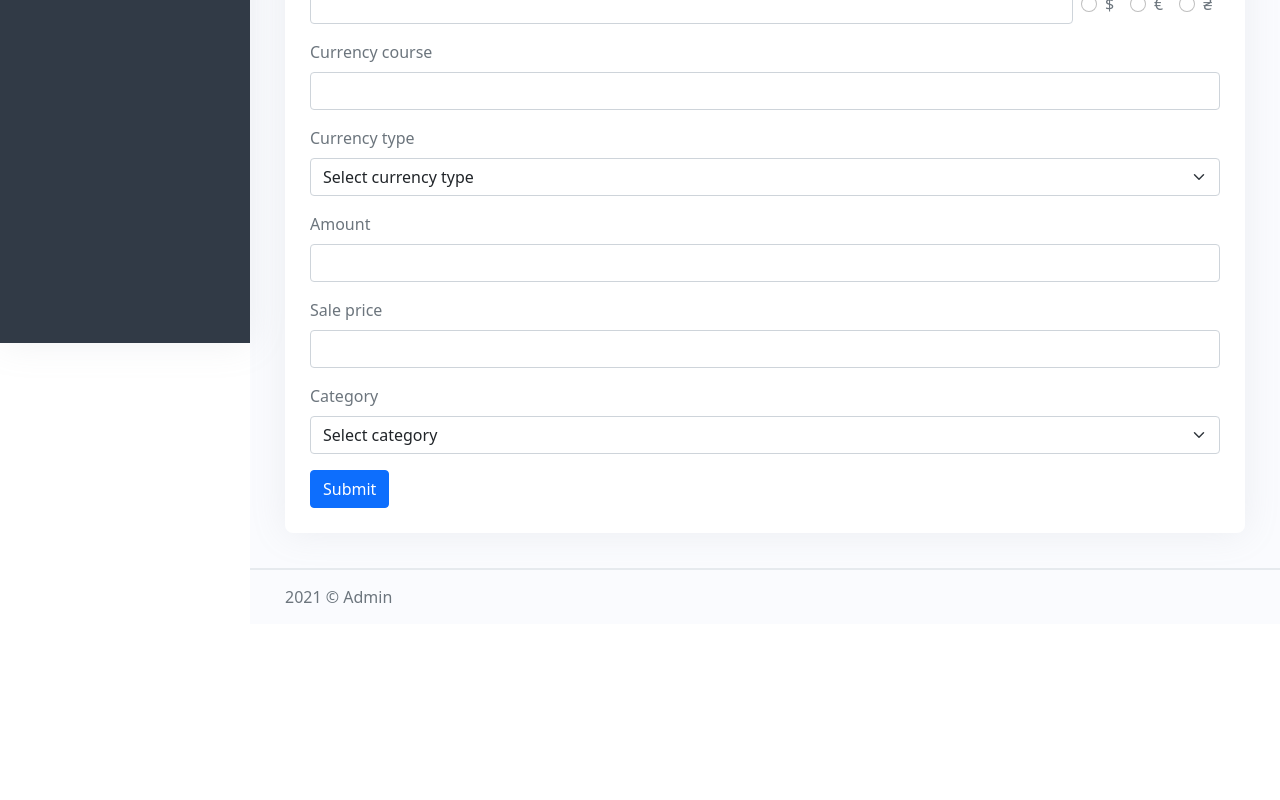
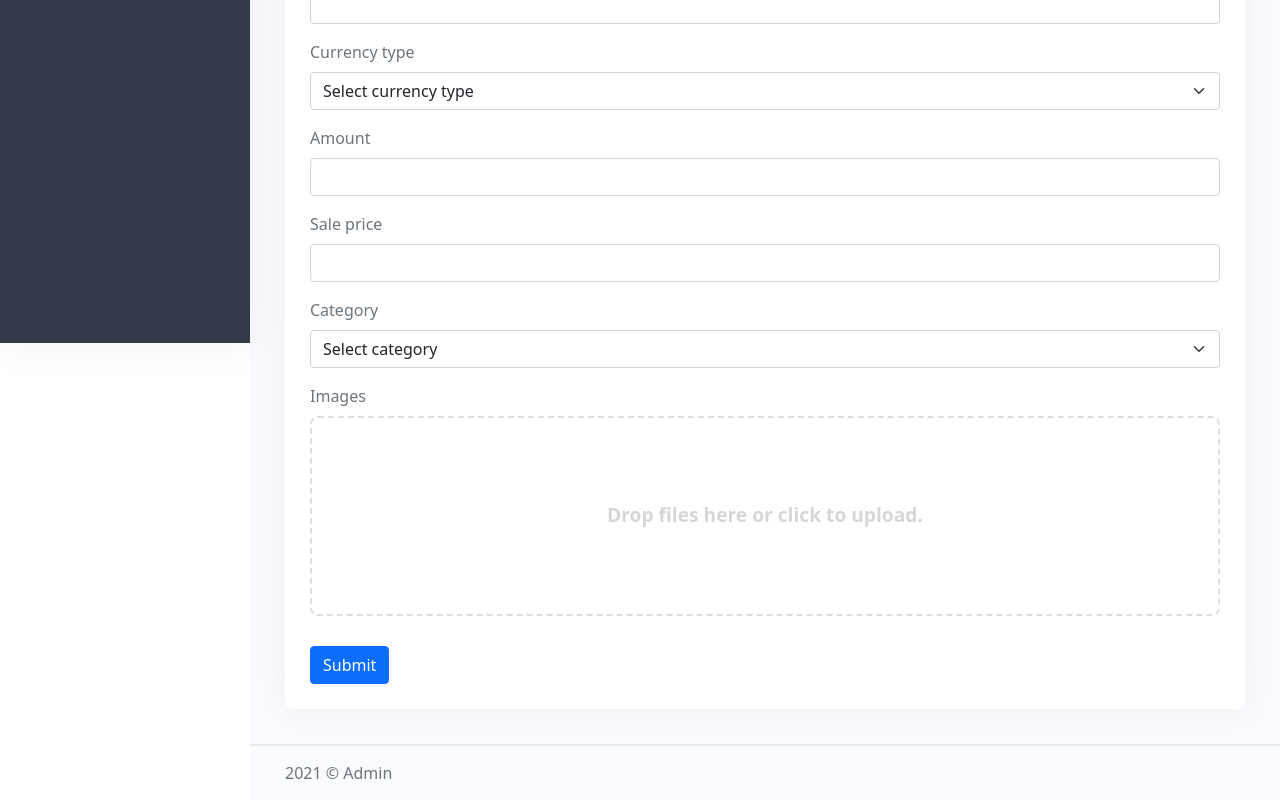
Before and after one commit to tanjuha/shop-admin, a React (Create React App) app: page /shop-admin/add-product in a window 1280 px wide. Shown: the part 457-1257 px from the top of the page. Before the commit the page ends 1081 px from the top, so only its background shows below. Built offline with nearby package versions, Linux system fonts and the light colour scheme.

Commit message:
add drag and drop images

```diff
--- a/src/components/AddProduct/AddProduct.tsx
+++ b/src/components/AddProduct/AddProduct.tsx
@@ -1,10 +1,23 @@
 import React, { useState } from "react";
 import { useDispatch } from "react-redux";
 import { addProduct } from "../../redux/reducers/productReducer";
-import "./addProduct.css";
+import { IProduct } from "../../utils/interfaces";
+import DragDropImages from "../DragDropImages/DragDropImages";
+import "./style.css";
 
 const AddProduct = () => {
-  const [value, setValue] = useState([]);
+  const [state, setState] = useState<IProduct>({
+    photos: [],
+    title: "",
+    description: "",
+    purchasePrice: "",
+    сurrencyСourse: "",
+    currencyType: "",
+    amount: "",
+    salePrice: "",
+    category: "",
+  });
+
   const dispatch = useDispatch();
 
   const handleChange = (
@@ -12,12 +25,12 @@ const AddProduct = () => {
       HTMLInputElement | HTMLTextAreaElement | HTMLSelectElement
     >
   ) => {
-    setValue({ ...value, [e.target.name]: e.target.value });
+    setState({ ...state, [e.target.name]: e.target.value });
   };
 
   const onSubmit = (e: React.SyntheticEvent) => {
     e.preventDefault();
-    dispatch(addProduct(value));
+    dispatch(addProduct(state));
   };
 
   return (
@@ -40,15 +53,6 @@ const AddProduct = () => {
             name="description"
             onChange={handleChange}
           ></textarea>
-        </div>
-        <div className="mb-3">
-          <label className="form-label">Imege</label>
-          <input
-            type="file"
-            className="form-control"
-            name="image"
-            onChange={handleChange}
-          />
         </div>
         <div className="mb-3 d-flex align-items-end">
           <div className="w-100">
@@ -147,6 +151,10 @@ const AddProduct = () => {
             <option value="3">Three</option>
           </select>
         </div>
+        <div className="">
+          <label className="form-label">Images</label>
+          <DragDropImages state={state} setState={setState} />
+        </div>
         <button type="submit" className="btn btn-primary">
           Submit
         </button>
--- /dev/null
+++ b/src/components/DragDropImages/DragDropImages.tsx
@@ -0,0 +1,113 @@
+import React, { useState } from "react";
+import { IPhoto } from "../../utils/interfaces";
+import "./style.css";
+
+const DragDropImages = ({ state, setState }: any) => {
+  const [dragEnterOver, setDragEnterOver] = useState(false);
+
+  const handleFileChange = (e: any) => {
+    let files = e.target.files;
+    handFiles(files);
+  };
+
+  const handFiles = (files: any) => {
+    let photosArr: any = [];
+
+    for (let file of files) {
+      let reader = new FileReader();
+      reader.readAsDataURL(file);
+      reader.addEventListener("load", () => {
+        let fileObj = {
+          name: file.name,
+          type: file.type,
+          size: file.size,
+          src: reader.result,
+        };
+
+        photosArr.push(fileObj);
+        setState({
+          ...state,
+          photos: [...photos, ...photosArr],
+        });
+      });
+    }
+  };
+
+  const handleDelete = (e: any) => {
+    let target = e.target.parentElement;
+    let targetIndex = target.dataset.imgindex * 1;
+    setState({
+      ...state,
+      photos: [
+        ...photos.slice(0, targetIndex),
+        ...photos.slice(targetIndex + 1),
+      ],
+    });
+  };
+
+  const handleDragEnterOver = (e: any) => {
+    e.preventDefault();
+    e.stopPropagation();
+    setDragEnterOver(true);
+  };
+
+  const handleDragLeave = (e: any) => {
+    e.preventDefault();
+    e.stopPropagation();
+    setDragEnterOver(false);
+  };
+
+  const handleDrop = (e: any) => {
+    e.preventDefault();
+    e.stopPropagation();
+    setDragEnterOver(false);
+
+    let dt = e.dataTransfer;
+    let files = dt.files;
+    handFiles(files);
+  };
+
+  const { photos } = state;
+  return (
+    <div className="file-upload">
+      <div className="custom-form-group">
+        <div
+          className={
+            dragEnterOver
+              ? "custom-file-drop-area highlight"
+              : "custom-file-drop-area"
+          }
+          onDragEnter={handleDragEnterOver}
+          onDragOver={handleDragEnterOver}
+          onDragLeave={handleDragLeave}
+          onDrop={handleDrop}
+        >
+          <input
+            type="file"
+            name="photos"
+            placeholder="Enter photos"
+            multiple
+            id="filephotos"
+            onChange={handleFileChange}
+          />
+          <label htmlFor="filephotos">
+            Drop files here or click to upload.
+          </label>
+        </div>
+        <div className="custom-file-preview">
+          {photos.length > 0 &&
+            photos.map((item: IPhoto, index: number) => {
+              return (
+                <div className="prev-img" key={index} data-imgindex={index}>
+                  <span onClick={handleDelete}>&times;</span>
+                  <img src={item.src} alt={item.name} />
+                </div>
+              );
+            })}
+        </div>
+      </div>
+    </div>
+  );
+};
+
+export default DragDropImages;
--- /dev/null
+++ b/src/components/DragDropImages/style.css
@@ -0,0 +1,114 @@
+
+  .file-upload {
+    display: flex;
+    flex-direction: column;
+  }
+
+  .file-upload h2 {
+    font-size: 1.5rem;
+    color: #333;
+    position: relative;
+    padding-right: 1rem;
+    margin-bottom: 1rem;
+  }
+  .file-upload p {
+    font-size: 0.875rem;
+    color: #ddd;
+    margin-bottom: 1rem;
+  }
+  .custom-form-group {
+    display: flex;
+    flex-direction: column;
+    margin-bottom: 0.875rem;
+  }
+  .custom-form-group input {
+    padding: 0.875rem 1rem;
+    border-radius: 5px;
+    border: 1px solid #ddd;
+    color: #333;
+    outline: none;
+    transition: 0.3s ease-in-out;
+    font-size: 0.875rem;
+  }
+  .custom-form-group input:focus {
+    box-shadow: 0 2px 4px rgba(0, 0, 0, 0.2);
+  }
+  .custom-file-drop-area {
+    display: flex;
+    align-items: center;
+    justify-content: center;
+    border: 2px dashed #ddd;
+    border-radius: 8px;
+    height: 200px;
+    cursor: grab;
+  }
+  .custom-file-drop-area label {
+    display: flex;
+    align-items: center;
+    justify-content: center;
+    width: 100%;
+    height: 100%;
+    font-size: 1.2rem;
+    color: #3333;
+    font-weight: bold;
+  }
+  .custom-file-drop-area input {
+    display: none;
+  }
+  .custom-file-drop-area.highlight {
+    border-color: #89c4f8;
+  }
+  .custom-file-drop-area.highlight label {
+    color: #89c4f8;
+  }
+  .custom-file-preview {
+    display: grid;
+    grid-template-columns: repeat(auto-fill, minmax(100px, 1fr));
+    grid-auto-rows: 100px;
+    margin-top: 1rem;
+    gap: 10px;
+  }
+  .custom-file-preview .prev-img {
+    display: flex;
+    align-items: center;
+    justify-content: center;
+    position: relative;
+    border-radius: 5px;
+    overflow: hidden;
+  }
+  .custom-file-preview .prev-img span {
+    position: absolute;
+    top: 50%;
+    left: 50%;
+    transform: translate(-50%, -50%);
+    z-index: 2;
+    cursor: pointer;
+    color: #333;
+    font-size: 0.87rem;
+    padding-bottom: 0.1rem;
+    width: 20px;
+    height: 20px;
+    background-color: #fff;
+    display: flex;
+    align-items: center;
+    justify-content: center;
+    border-radius: 50px;
+    display: none;
+  }
+  .custom-file-preview .prev-img img {
+    object-fit: cover;
+    width: 100%;
+    height: 100%;
+  }
+  .custom-file-preview .prev-img:hover span {
+    display: flex;
+  }
+  .custom-file-preview .prev-img:hover::after {
+    content: "";
+    position: absolute;
+    width: 100%;
+    height: 100%;
+    left: 0;
+    top: 0;
+    background-color: rgba(0, 0, 0, 0.2);
+  }
--- a/src/components/Home/Home.tsx
+++ b/src/components/Home/Home.tsx
@@ -4,7 +4,6 @@ const Home = () => {
     return (
         <>
         <h3>Home</h3>
-        <img className="d-block m-auto" src="./images/home.webp" alt="home" />
         </>
     )
 }
--- a/src/components/Sidebar/Sidebar.tsx
+++ b/src/components/Sidebar/Sidebar.tsx
@@ -1,5 +1,5 @@
 import React from "react";
-import "./sidebar.css";
+import "./style.css";
 import { NavLink } from "react-router-dom";
 
 const Sidebar = () => {
--- a/src/style.css
+++ b/src/style.css
@@ -13,3 +13,7 @@ body {
   -webkit-font-smoothing: antialiased;
   -moz-osx-font-smoothing: grayscale;
 }
+
+a {
+  text-decoration: none;
+}
--- /dev/null
+++ b/src/utils/interfaces.ts
@@ -0,0 +1,18 @@
+export interface IProduct {
+  title: string;
+  description: string;
+  purchasePrice: string;
+  сurrencyСourse: string;
+  currencyType: string;
+  amount: string;
+  salePrice: string;
+  category: string;
+  photos: any[];
+}
+
+export interface IPhoto {
+    name: string,
+    size: number,
+    src: string | undefined,
+    type: string
+}
```
Also changed, not shown: src/components/AddProduct/style.css (renamed from src/components/AddProduct/addProduct.css), src/components/Sidebar/style.css (renamed from src/components/Sidebar/sidebar.css).
